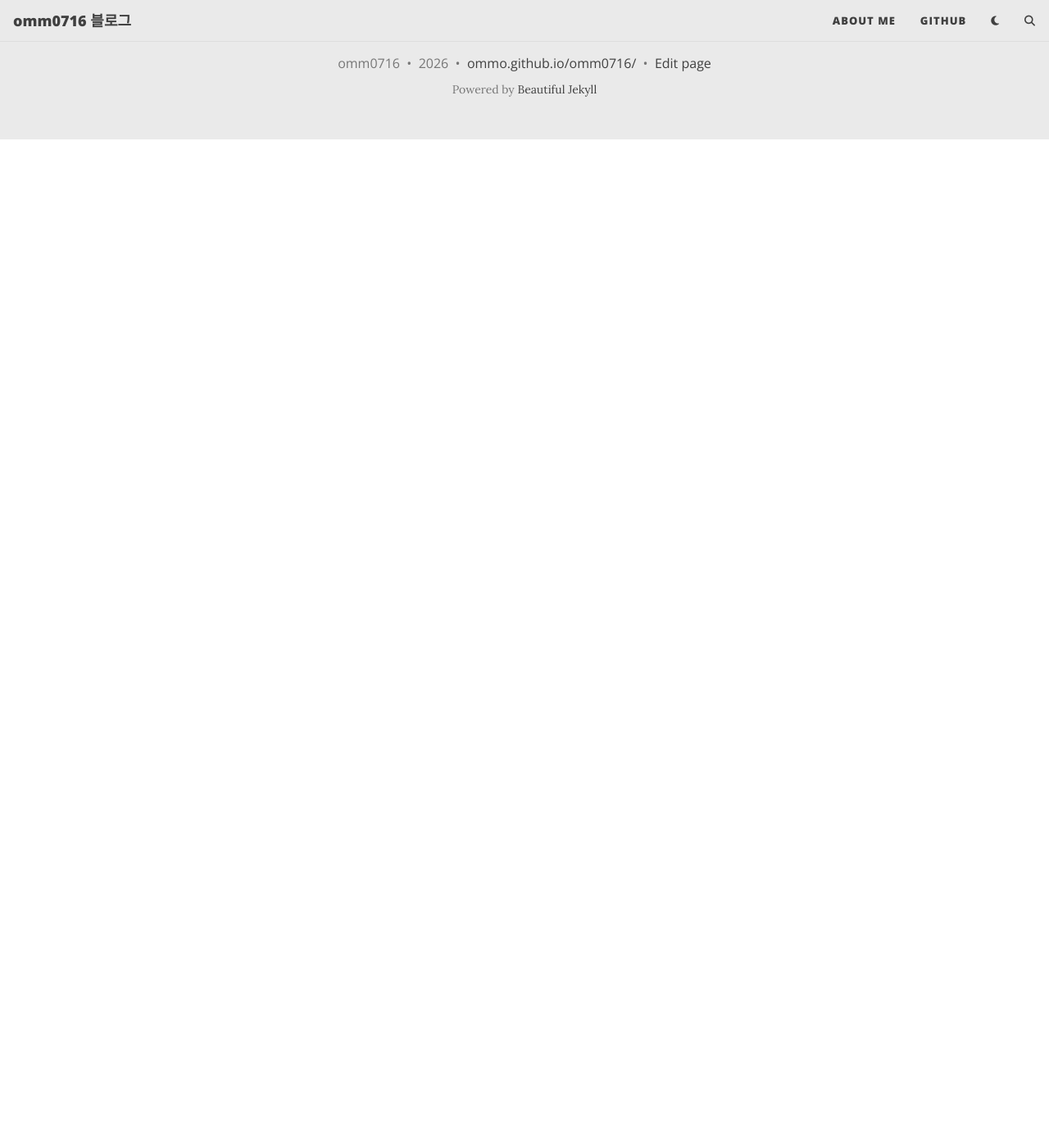
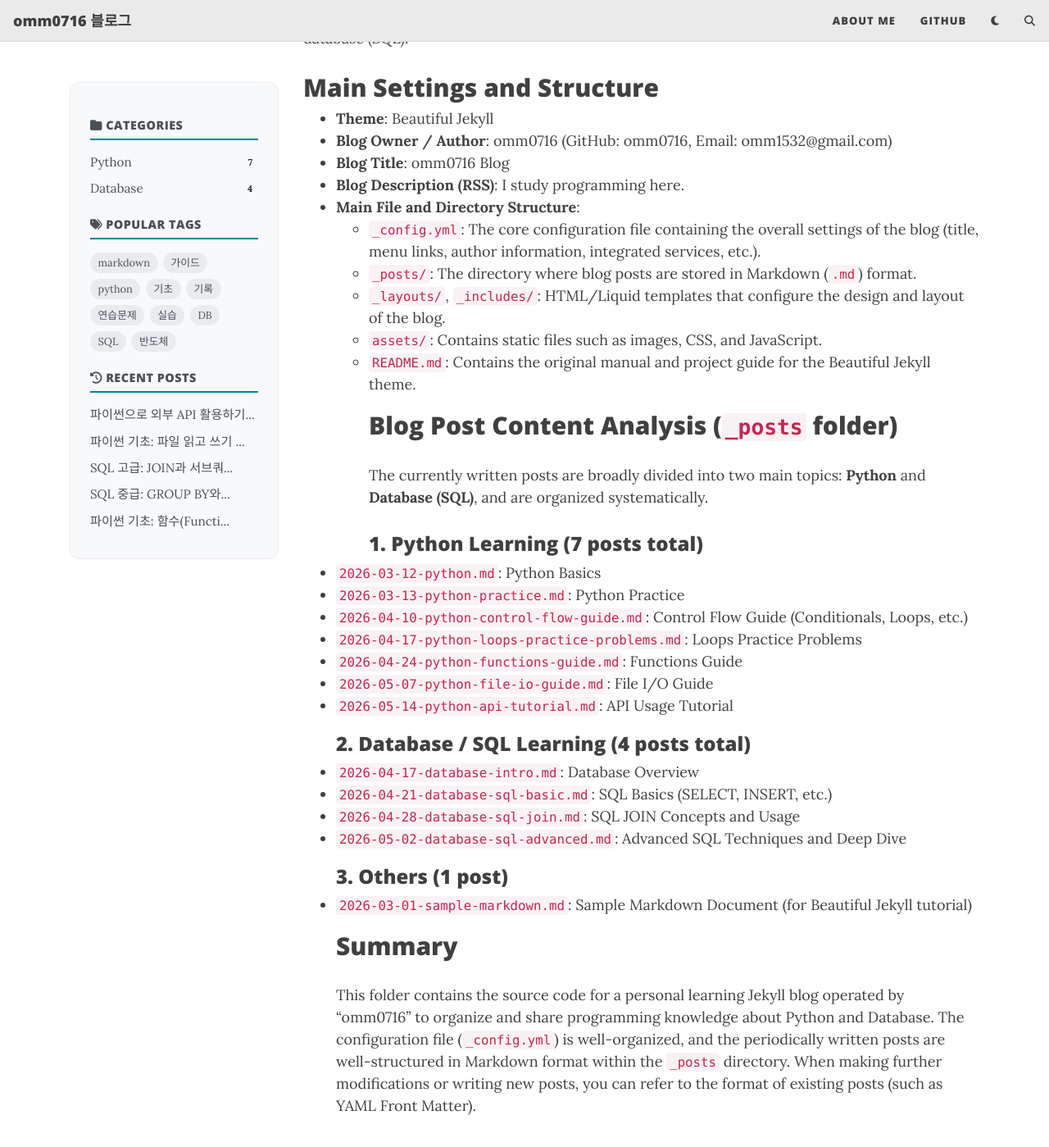
Before and after one commit to omm0716/omm0716.github.io, a Jekyll site: the page built from claude.md, in a window 1280 px wide and 1400 px high, scrolled down 1955 px. Shown: the whole window at 82% size. Built offline with Jekyll 4.4.1, drawn with Linux system fonts in a browser that asks for light colours; our own code applies the rules of GitHub Pages for plain Markdown files; comment, search, counter and statistics services are not loaded; before the commit the page ends 2125 px from its top, so only the background shows below that; some of the changed text lies outside the part shown.

Commit message:
Update claude.md

```diff
--- a/claude.md
+++ b/claude.md
@@ -40,3 +40,37 @@
 ## 요약
 
 이 폴더는 "omm0716"님이 Python과 Database에 대한 프로그래밍 지식을 정리하고 공유하기 위해 운영 중인 개인 학습용 Jekyll 블로그 소스 코드입니다. 설정 파일(`_config.yml`)이 잘 구성되어 있으며, 주기적으로 작성된 포스트들이 `_posts` 디렉토리에 마크다운 형식으로 잘 정리되어 있습니다. 추가적인 수정이나 포스팅 작성 시 기존 포스트들의 형식(YAML Front Matter 등)을 참고하여 작성하면 됩니다.
+
+---
+# Project Overview: omm0716.github.io
+This project is a **Jekyll static blog** hosted on GitHub Pages. It is built using the 'Beautiful Jekyll' theme and is primarily used to document learning contents for programming (Python) and database (SQL).
+## Main Settings and Structure
+- **Theme**: Beautiful Jekyll
+- **Blog Owner / Author**: omm0716 (GitHub: omm0716, Email: omm1532@gmail.com)
+- **Blog Title**: omm0716 Blog
+- **Blog Description (RSS)**: I study programming here.
+- **Main File and Directory Structure**:
+  - `_config.yml`: The core configuration file containing the overall settings of the blog (title, menu links, author information, integrated services, etc.).
+  - `_posts/`: The directory where blog posts are stored in Markdown (`.md`) format.
+  - `_layouts/`, `_includes/`: HTML/Liquid templates that configure the design and layout of the blog.
+  - `assets/`: Contains static files such as images, CSS, and JavaScript.
+  - `README.md`: Contains the original manual and project guide for the Beautiful Jekyll theme.
+## Blog Post Content Analysis (`_posts` folder)
+The currently written posts are broadly divided into two main topics: **Python** and **Database (SQL)**, and are organized systematically.
+### 1. Python Learning (7 posts total)
+- `2026-03-12-python.md`: Python Basics
+- `2026-03-13-python-practice.md`: Python Practice
+- `2026-04-10-python-control-flow-guide.md`: Control Flow Guide (Conditionals, Loops, etc.)
+- `2026-04-17-python-loops-practice-problems.md`: Loops Practice Problems
+- `2026-04-24-python-functions-guide.md`: Functions Guide
+- `2026-05-07-python-file-io-guide.md`: File I/O Guide
+- `2026-05-14-python-api-tutorial.md`: API Usage Tutorial
+### 2. Database / SQL Learning (4 posts total)
+- `2026-04-17-database-intro.md`: Database Overview
+- `2026-04-21-database-sql-basic.md`: SQL Basics (SELECT, INSERT, etc.)
+- `2026-04-28-database-sql-join.md`: SQL JOIN Concepts and Usage
+- `2026-05-02-database-sql-advanced.md`: Advanced SQL Techniques and Deep Dive
+### 3. Others (1 post)
+- `2026-03-01-sample-markdown.md`: Sample Markdown Document (for Beautiful Jekyll tutorial)
+## Summary
+This folder contains the source code for a personal learning Jekyll blog operated by "omm0716" to organize and share programming knowledge about Python and Database. The configuration file (`_config.yml`) is well-organized, and the periodically written posts are well-structured in Markdown format within the `_posts` directory. When making further modifications or writing new posts, you can refer to the format of existing posts (such as YAML Front Matter).
```
